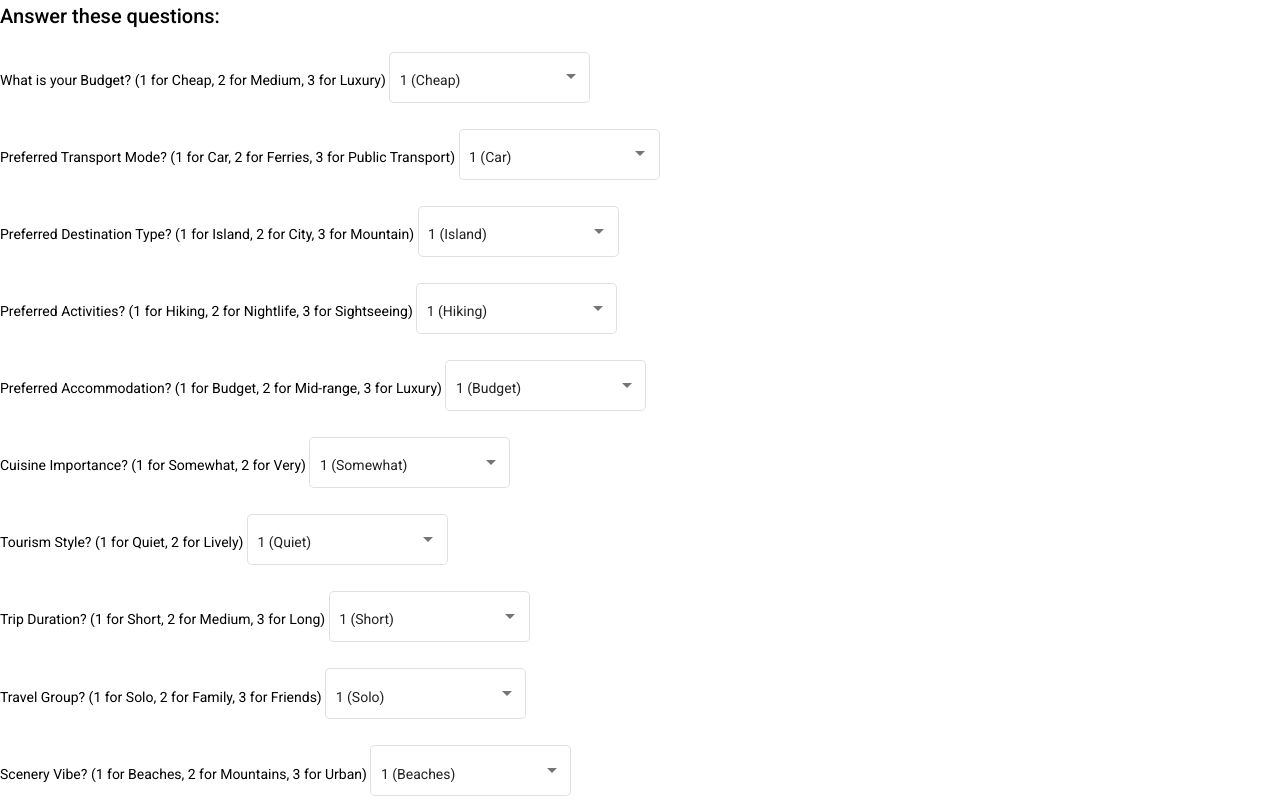
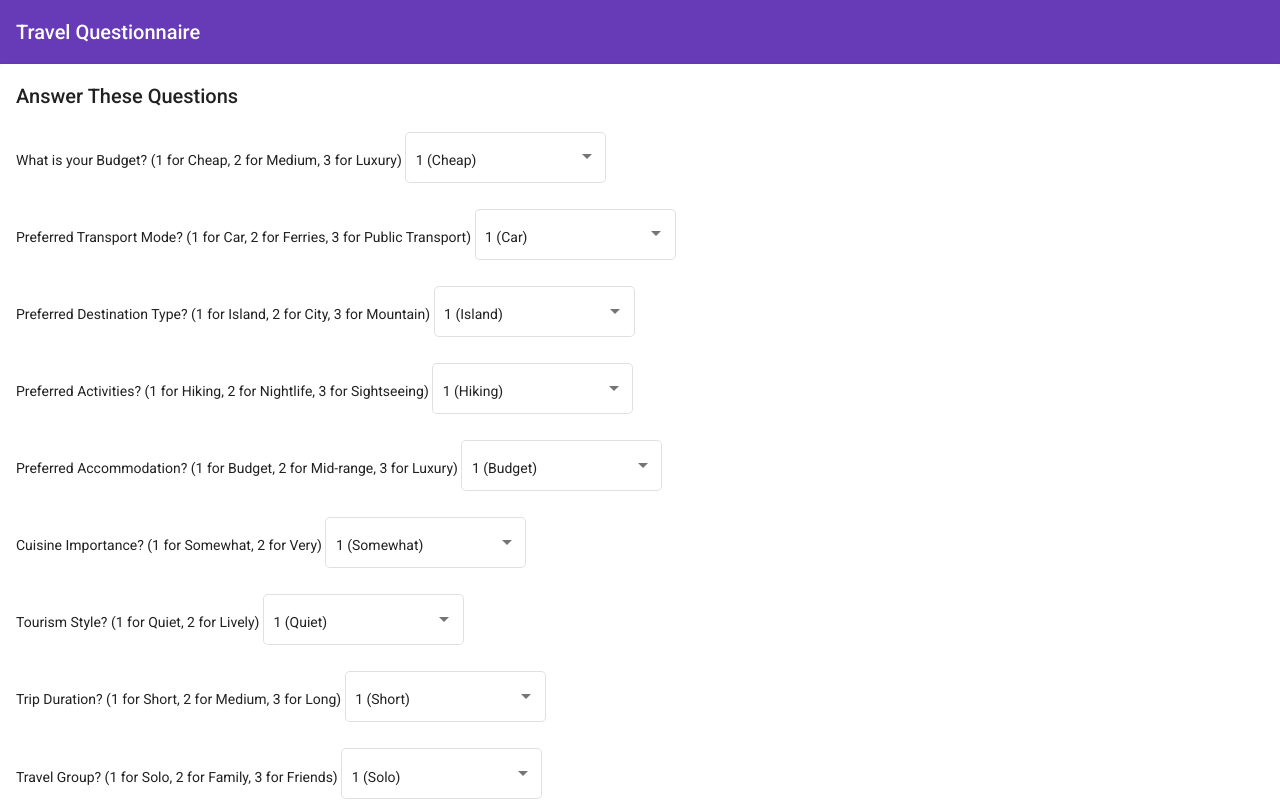
Before and after one commit to Helieus/RecommendationFrontEnd, an Angular app: page /questions in a window 1280 px wide. Shown: the top 801 px of the page. Built offline with nearby package versions, Linux system fonts and the light colour scheme.

Commit message:
Working Version v1.0.0

```diff
--- a/src/app/components/home/home.component.html
+++ b/src/app/components/home/home.component.html
@@ -1,15 +1,24 @@
-<mat-toolbar color="primary">
-  <span>Travel Recommendations</span>
+<!-- home.component.html -->
+<mat-toolbar color="primary" class="shadow-sm">
+  <span class="fs-3 fw-bold">Travel Recommendations</span>
 </mat-toolbar>
 
-<div class="container">
-  <mat-card>
-    <mat-card-title>Welcome to Travel Recommendations</mat-card-title>
-    <mat-card-content>
-      Click below to start your journey!
-    </mat-card-content>
-    <mat-card-actions>
-      <button mat-raised-button color="accent" (click)="start()">Start</button>
-    </mat-card-actions>
-  </mat-card>
+<div class="container mt-5">
+  <div class="row justify-content-center">
+    <div class="col-md-8">
+      <mat-card class="p-4">
+        <mat-card-header>
+          <mat-card-title class="text-center display-6">Welcome to Travel Recommendations</mat-card-title>
+        </mat-card-header>
+        <mat-card-content>
+          <p class="lead text-center">
+            Embark on your journey of discovery! Click below to start exploring your personalized travel destination.
+          </p>
+        </mat-card-content>
+        <mat-card-actions class="d-flex justify-content-center">
+          <button mat-raised-button color="accent" class="btn-lg" (click)="start()">Start</button>
+        </mat-card-actions>
+      </mat-card>
+    </div>
+  </div>
 </div>
--- a/src/app/components/questions/questions.component.html
+++ b/src/app/components/questions/questions.component.html
@@ -1,13 +1,21 @@
-<div class="container">
-  <h2>Answer these questions:</h2>
+<!-- questions.component.html -->
+<mat-toolbar color="primary" class="shadow-sm">
+  <span class="fs-4 fw-bold">Travel Questionnaire</span>
+</mat-toolbar>
+
+<div class="container mt-4">
+  <div class="row justify-content-center">
+    <div class="col-lg-10">
+      <mat-card class="p-4">
         <form #myForm="ngForm" (ngSubmit)="submit()">
+          <h2 class="text-center mb-4">Answer These Questions</h2>
 
           <!-- Budget Level -->
-    <div class="question">
-      <label>
+          <div class="mb-3">
+            <label class="form-label">
               What is your Budget? (1 for Cheap, 2 for Medium, 3 for Luxury)
             </label>
-      <mat-form-field appearance="outline">
+            <mat-form-field appearance="outline" class="w-100">
               <mat-select name="budgetLevelId" [(ngModel)]="userPreferences.budgetLevelId" required>
                 <mat-option [value]="1">1 (Cheap)</mat-option>
                 <mat-option [value]="2">2 (Medium)</mat-option>
@@ -17,11 +25,11 @@
           </div>
 
           <!-- Transport Mode -->
-    <div class="question">
-      <label>
+          <div class="mb-3">
+            <label class="form-label">
               Preferred Transport Mode? (1 for Car, 2 for Ferries, 3 for Public Transport)
             </label>
-      <mat-form-field appearance="outline">
+            <mat-form-field appearance="outline" class="w-100">
               <mat-select name="transportModeId" [(ngModel)]="userPreferences.transportModeId" required>
                 <mat-option [value]="1">1 (Car)</mat-option>
                 <mat-option [value]="2">2 (Ferries)</mat-option>
@@ -31,11 +39,11 @@
           </div>
 
           <!-- Preferred Destination Type -->
-    <div class="question">
-      <label>
+          <div class="mb-3">
+            <label class="form-label">
               Preferred Destination Type? (1 for Island, 2 for City, 3 for Mountain)
             </label>
-      <mat-form-field appearance="outline">
+            <mat-form-field appearance="outline" class="w-100">
               <mat-select name="preferredDestinationTypeId" [(ngModel)]="userPreferences.preferredDestinationTypeId" required>
                 <mat-option [value]="1">1 (Island)</mat-option>
                 <mat-option [value]="2">2 (City)</mat-option>
@@ -45,11 +53,11 @@
           </div>
 
           <!-- Preferred Activities -->
-    <div class="question">
-      <label>
+          <div class="mb-3">
+            <label class="form-label">
               Preferred Activities? (1 for Hiking, 2 for Nightlife, 3 for Sightseeing)
             </label>
-      <mat-form-field appearance="outline">
+            <mat-form-field appearance="outline" class="w-100">
               <mat-select name="preferredActivitiesId" [(ngModel)]="userPreferences.preferredActivitiesId" required>
                 <mat-option [value]="1">1 (Hiking)</mat-option>
                 <mat-option [value]="2">2 (Nightlife)</mat-option>
@@ -59,11 +67,11 @@
           </div>
 
           <!-- Preferred Accommodation -->
-    <div class="question">
-      <label>
+          <div class="mb-3">
+            <label class="form-label">
               Preferred Accommodation? (1 for Budget, 2 for Mid-range, 3 for Luxury)
             </label>
-      <mat-form-field appearance="outline">
+            <mat-form-field appearance="outline" class="w-100">
               <mat-select name="preferredAccommodationId" [(ngModel)]="userPreferences.preferredAccommodationId" required>
                 <mat-option [value]="1">1 (Budget)</mat-option>
                 <mat-option [value]="2">2 (Mid-range)</mat-option>
@@ -73,11 +81,11 @@
           </div>
 
           <!-- Cuisine Importance -->
-    <div class="question">
-      <label>
+          <div class="mb-3">
+            <label class="form-label">
               Cuisine Importance? (1 for Somewhat, 2 for Very)
             </label>
-      <mat-form-field appearance="outline">
+            <mat-form-field appearance="outline" class="w-100">
               <mat-select name="cuisineImportanceId" [(ngModel)]="userPreferences.cuisineImportanceId" required>
                 <mat-option [value]="1">1 (Somewhat)</mat-option>
                 <mat-option [value]="2">2 (Very)</mat-option>
@@ -86,11 +94,11 @@
           </div>
 
           <!-- Tourism Style -->
-    <div class="question">
-      <label>
+          <div class="mb-3">
+            <label class="form-label">
               Tourism Style? (1 for Quiet, 2 for Lively)
             </label>
-      <mat-form-field appearance="outline">
+            <mat-form-field appearance="outline" class="w-100">
               <mat-select name="tourismStyleId" [(ngModel)]="userPreferences.tourismStyleId" required>
                 <mat-option [value]="1">1 (Quiet)</mat-option>
                 <mat-option [value]="2">2 (Lively)</mat-option>
@@ -99,11 +107,11 @@
           </div>
 
           <!-- Trip Duration -->
-    <div class="question">
-      <label>
+          <div class="mb-3">
+            <label class="form-label">
               Trip Duration? (1 for Short, 2 for Medium, 3 for Long)
             </label>
-      <mat-form-field appearance="outline">
+            <mat-form-field appearance="outline" class="w-100">
               <mat-select name="tripDurationId" [(ngModel)]="userPreferences.tripDurationId" required>
                 <mat-option [value]="1">1 (Short)</mat-option>
                 <mat-option [value]="2">2 (Medium)</mat-option>
@@ -113,11 +121,11 @@
           </div>
 
           <!-- Travel Group -->
-    <div class="question">
-      <label>
+          <div class="mb-3">
+            <label class="form-label">
               Travel Group? (1 for Solo, 2 for Family, 3 for Friends)
             </label>
-      <mat-form-field appearance="outline">
+            <mat-form-field appearance="outline" class="w-100">
               <mat-select name="travelGroupId" [(ngModel)]="userPreferences.travelGroupId" required>
                 <mat-option [value]="1">1 (Solo)</mat-option>
                 <mat-option [value]="2">2 (Family)</mat-option>
@@ -127,11 +135,11 @@
           </div>
 
           <!-- Scenery Vibe -->
-    <div class="question">
-      <label>
+          <div class="mb-3">
+            <label class="form-label">
               Scenery Vibe? (1 for Beaches, 2 for Mountains, 3 for Urban)
             </label>
-      <mat-form-field appearance="outline">
+            <mat-form-field appearance="outline" class="w-100">
               <mat-select name="sceneryVibeId" [(ngModel)]="userPreferences.sceneryVibeId" required>
                 <mat-option [value]="1">1 (Beaches)</mat-option>
                 <mat-option [value]="2">2 (Mountains)</mat-option>
@@ -140,6 +148,11 @@
             </mat-form-field>
           </div>
 
-    <button mat-raised-button color="primary" type="submit">Submit</button>
+          <div class="text-center mt-4">
+            <button mat-raised-button color="primary" type="submit" class="btn-lg">Submit</button>
+          </div>
         </form>
+      </mat-card>
     </div>
+  </div>
+</div>
--- a/src/app/components/questions/questions.component.ts
+++ b/src/app/components/questions/questions.component.ts
@@ -30,50 +30,38 @@ export class QuestionsComponent implements OnInit {
   }
 
   submit(): void {
-    // For testing purposes, override with hard-coded values (all 1)
-    const hardCodedAnswers = {
-      BudgetLevelId: 1,
-      TransportModeId: 1,
-      PreferredDestinationTypeId: 1,
-      PreferredActivitiesId: 1,
-      PreferredAccommodationId: 1,
-      CuisineImportanceId: 1,
-      TourismStyleId: 1,
-      TripDurationId: 1,
-      TravelGroupId: 1,
-      SceneryVibeId: 1
-    };
-
-    // Log the hard-coded values
-    console.log('Submitting with hard-coded values:', hardCodedAnswers);
+    // Log the userPreferences from the form
+    console.log('Submitting with user preferences:', this.userPreferences);
 
     // Force numeric conversion to be sure they are numbers.
     const transformedAnswers = {
-      BudgetLevelId: Number(hardCodedAnswers.BudgetLevelId),
-      TransportModeId: Number(hardCodedAnswers.TransportModeId),
-      PreferredDestinationTypeId: Number(hardCodedAnswers.PreferredDestinationTypeId),
-      PreferredActivitiesId: Number(hardCodedAnswers.PreferredActivitiesId),
-      PreferredAccommodationId: Number(hardCodedAnswers.PreferredAccommodationId),
-      CuisineImportanceId: Number(hardCodedAnswers.CuisineImportanceId),
-      TourismStyleId: Number(hardCodedAnswers.TourismStyleId),
-      TripDurationId: Number(hardCodedAnswers.TripDurationId),
-      TravelGroupId: Number(hardCodedAnswers.TravelGroupId),
-      SceneryVibeId: Number(hardCodedAnswers.SceneryVibeId)
+      BudgetLevelId: Number(this.userPreferences.budgetLevelId),
+      TransportModeId: Number(this.userPreferences.transportModeId),
+      PreferredDestinationTypeId: Number(this.userPreferences.preferredDestinationTypeId),
+      PreferredActivitiesId: Number(this.userPreferences.preferredActivitiesId),
+      PreferredAccommodationId: Number(this.userPreferences.preferredAccommodationId),
+      CuisineImportanceId: Number(this.userPreferences.cuisineImportanceId),
+      TourismStyleId: Number(this.userPreferences.tourismStyleId),
+      TripDurationId: Number(this.userPreferences.tripDurationId),
+      TravelGroupId: Number(this.userPreferences.travelGroupId),
+      SceneryVibeId: Number(this.userPreferences.sceneryVibeId)
     };
 
-    // IMPORTANT: Send the payload directly (do not wrap it in a "userAnswers" property)
+    // Log the final payload
+    console.log("Submitting payload:", transformedAnswers);
+
+    // Send the payload directly (without wrapping in a "userAnswers" property)
     const payload = transformedAnswers;
-
-    // Log the payload to be submitted
-    console.log("Submitting payload:", payload);
 
     this.apiService.submitAnswers(payload).subscribe(
       response => {
         console.log("Answers submitted successfully:", response);
+        console.log("Navigating to /result");
         this.router.navigate(['/result']);
       },
       error => {
         console.error("Error submitting answers:", error);
+        this.router.navigate(['/result']);
       }
     );
   }
--- a/src/app/components/result/result.component.css
+++ b/src/app/components/result/result.component.css
@@ -0,0 +1,11 @@
+/* result.component.css */
+.container {
+    margin-top: 2rem;
+  }
+
+  .feedback-buttons button {
+    min-width: 100px;
+    font-weight: bold;
+  }
+
+  /* Use Bootstrap spacing classes if desired; additional custom styles are optional */
--- a/src/app/components/result/result.component.html
+++ b/src/app/components/result/result.component.html
@@ -1,6 +1,29 @@
-<div class="container">
-  <h2>Your Recommended Destination:</h2>
-  <mat-card>
-    <mat-card-title>{{ recommendation }}</mat-card-title>
-  </mat-card>
+<div class="container mt-5">
+  <mat-toolbar color="primary" class="shadow-sm">
+    <span class="fs-4 fw-bold">Your Recommendation</span>
+  </mat-toolbar>
+
+  <div class="row justify-content-center mt-4">
+    <div class="col-md-8">
+      <mat-card class="p-4 text-center">
+        <mat-card-title class="display-6">{{ recommendation }}</mat-card-title>
+        <mat-card-content>
+          <p class="lead">Based on your answers, this is your perfect destination!</p>
+
+          <!-- Feedback buttons (hidden after submission) -->
+          <div *ngIf="!feedbackSubmitted" class="feedback-buttons d-flex justify-content-center gap-3 mt-3">
+            <button mat-raised-button color="primary" (click)="submitFeedback(1)">Like</button>
+            <button mat-raised-button color="warn" (click)="submitFeedback(2)">Dislike</button>
+            <button mat-raised-button color="accent" (click)="submitFeedback(3)">Love</button>
+          </div>
+
+          <!-- Feedback submitted message and Restart button -->
+          <div *ngIf="feedbackSubmitted" class="mt-3">
+            <p class="text-success fw-bold">{{ feedbackMessage }}</p>
+            <button mat-raised-button color="primary" (click)="restartSession()">Restart Session</button>
+          </div>
+        </mat-card-content>
+      </mat-card>
+    </div>
+  </div>
 </div>
--- a/src/app/components/result/result.component.ts
+++ b/src/app/components/result/result.component.ts
@@ -9,17 +9,20 @@ import { Router } from '@angular/router';
 })
 export class ResultComponent implements OnInit {
   recommendation: string = 'Loading...';
+  destinationId: number = 0; // Stores the destination ID returned from the API
+  feedbackSubmitted: boolean = false;
+  feedbackMessage: string = '';
 
   constructor(private apiService: ApiService, private router: Router) {}
 
   ngOnInit(): void {
-    // Call the API to get the recommendation.
-    // The session cookie (set when starting the session/submitting answers) is sent automatically.
+    console.log('ResultComponent ngOnInit called.');
     this.apiService.getRecommendation().subscribe(
       response => {
         console.log("Received Recommendation:", response);
-        // Assuming your API returns an object with a 'name' property
+        // Assume response contains at least id and name
         this.recommendation = response.name || "No recommendations found.";
+        this.destinationId = response.id;
       },
       error => {
         console.error("Error fetching recommendation", error);
@@ -27,4 +30,42 @@ export class ResultComponent implements OnInit {
       }
     );
   }
+
+  /**
+   * Called when a feedback button is clicked.
+   * Immediately hides the buttons and shows a restart option.
+   * @param feedbackId - 1: Like, 2: Dislike, 3: Love
+   */
+  submitFeedback(feedbackId: number): void {
+    // Immediately hide feedback buttons and update UI
+    this.feedbackSubmitted = true;
+    this.feedbackMessage = "Submitting your feedback...";
+
+    const feedbackDto = {
+      DestinationId: this.destinationId,
+      FeedbackId: feedbackId
+    };
+
+    console.log("Submitting feedback:", feedbackDto);
+
+    this.apiService.submitFeedback(feedbackDto).subscribe(
+      response => {
+        console.log("Feedback submitted successfully:", response);
+        this.feedbackMessage = "Thanks for your feedback! Please restart your session.";
+        // Optionally, auto-redirect after a few seconds:
+        // setTimeout(() => this.router.navigate(['/home']), 3000);
+      },
+      error => {
+        console.error("Error submitting feedback:", error);
+        this.feedbackMessage = "Thanks for your feedback! Please restart your session.";
+        // Optionally re-enable buttons:
+        // this.feedbackSubmitted = false;
+      }
+    );
+  }
+
+  restartSession(): void {
+    // Redirect immediately to the home page (or call an API to clear session if needed)
+    this.router.navigate(['/']);
+  }
 }
```
Lines whose indentation alone changed are shown as unchanged.
